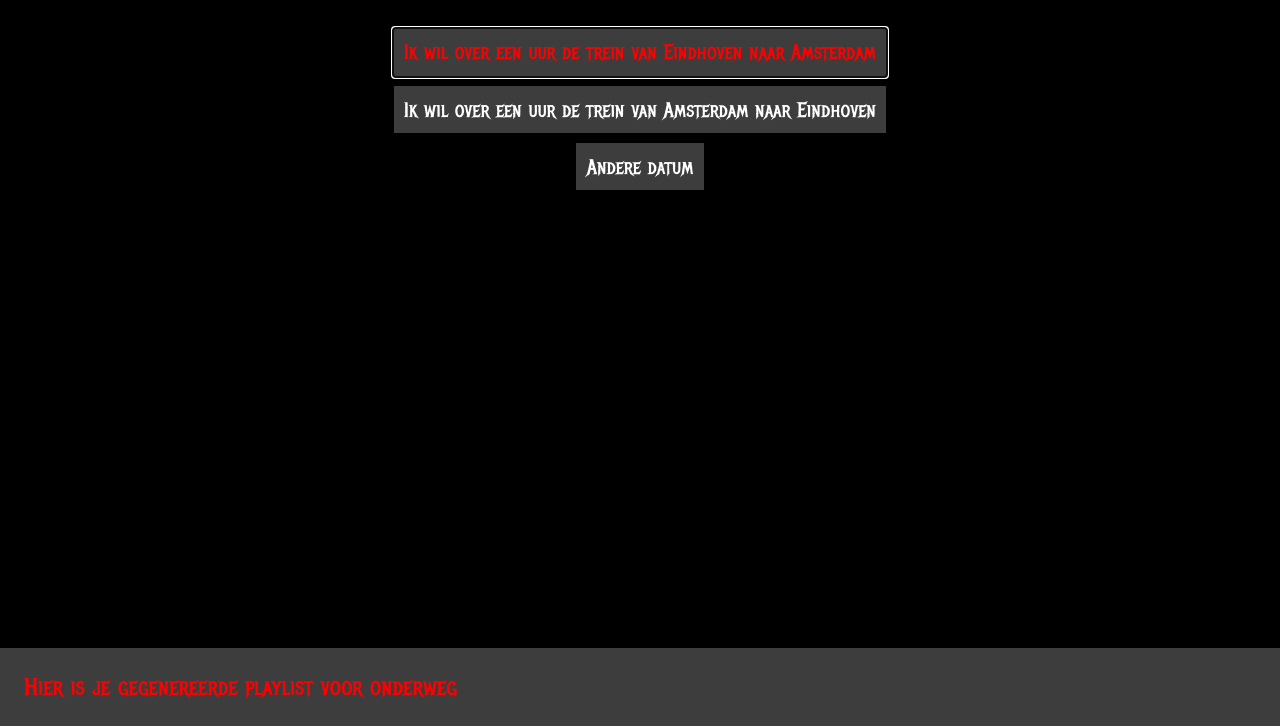
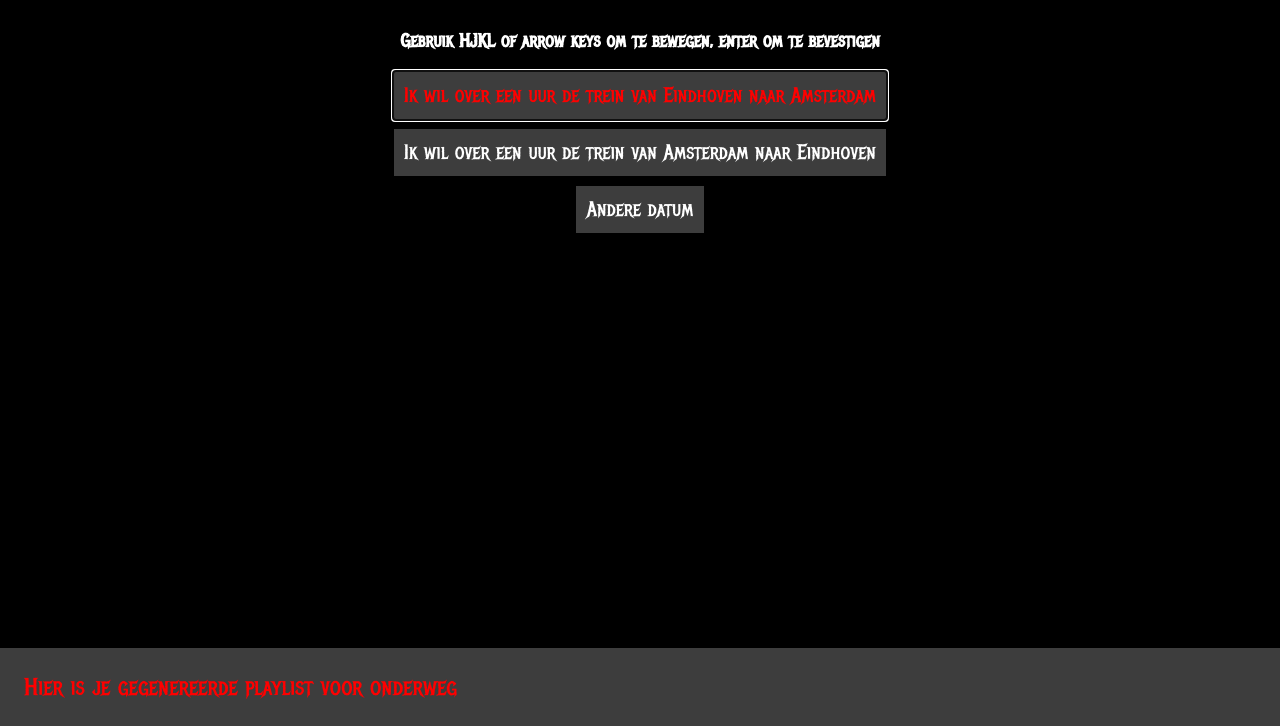
Before and after one commit to charder001/marijn2.0, a plain HTML site: page index.html in a window 1280 px wide. Shown: the part 74-800 px from the top of the page. Drawn offline with nearby package versions, Linux system fonts and the light colour scheme.

Commit message:
fixed controls

```diff
--- a/index.html
+++ b/index.html
@@ -9,6 +9,7 @@
 
 <body>
   <h1>Marijn's Datepicker</h1>
+  <h3>Gebruik HJKL of arrow keys om te bewegen, enter om te bevestigen</h3>
   <main>
 
     <a class="mainLink move" href="datepicker.html">Andere datum</a>
--- a/styles.css
+++ b/styles.css
@@ -37,6 +37,10 @@ h1 {
     margin: 0 0 1em 0;
 }
 
+h3 {
+    text-align: center;
+}
+
 #spotifyLink {
     position: fixed;
     font-size: 1.5em;
```
